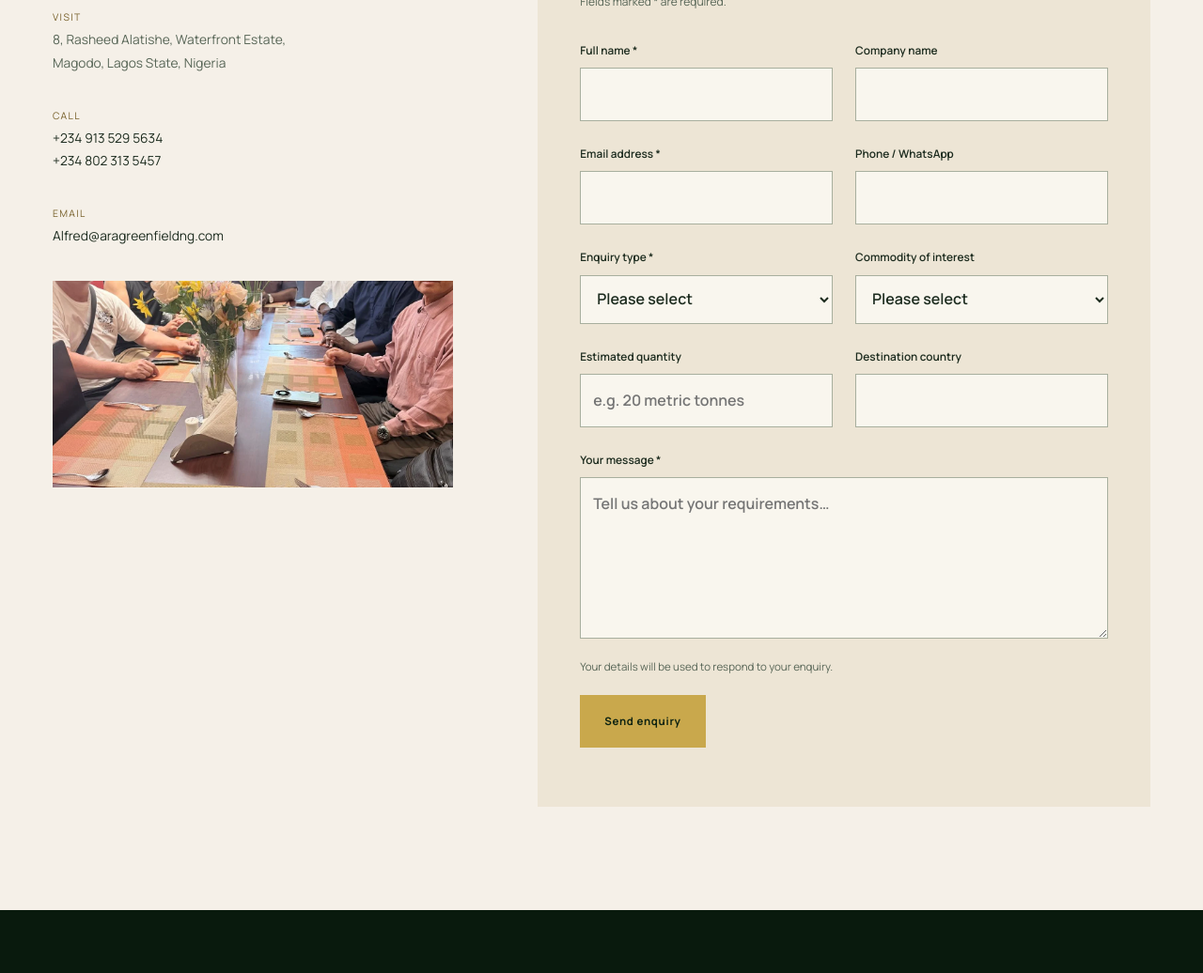
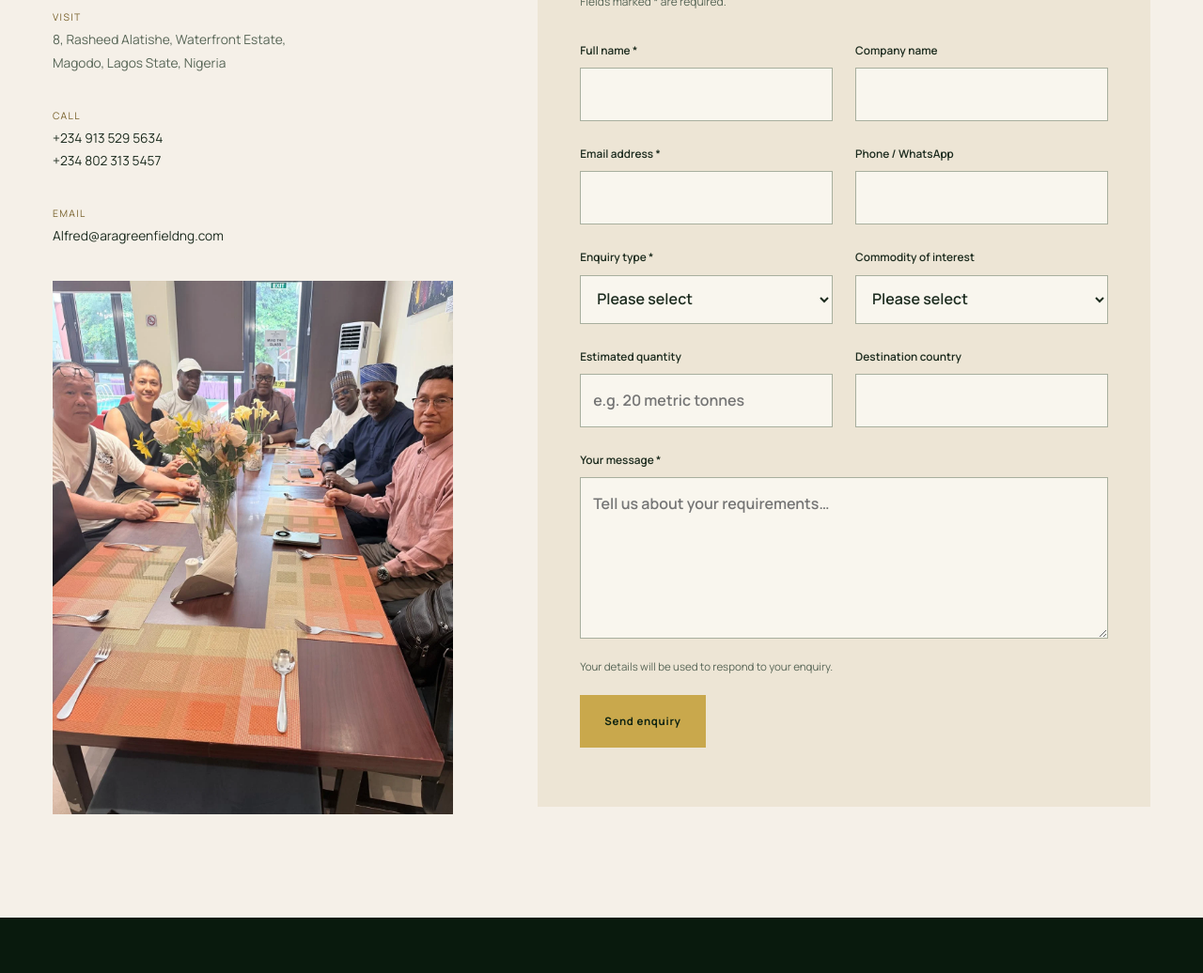
Before and after one commit to blessme001/ara-greenfield-website, a website: page public/contact.html in a window 1280 px wide. Shown: the part 676-1712 px from the top of the page at 94% size. Drawn offline with nearby package versions, Linux system fonts and the light colour scheme; a web font is replaced by a local one.

Commit message:
Update contact.html

```diff
--- a/public/contact.html
+++ b/public/contact.html
@@ -1,6 +1,12 @@
 <!doctype html>
 <html lang="en">
 
+    <style>
+  .contact-layout .contact-photo {
+    height: auto;
+    object-fit: contain;
+  }
+</style>
 <head>
     <meta charset="utf-8">
     <meta name="viewport" content="width=device-width,initial-scale=1">
```
